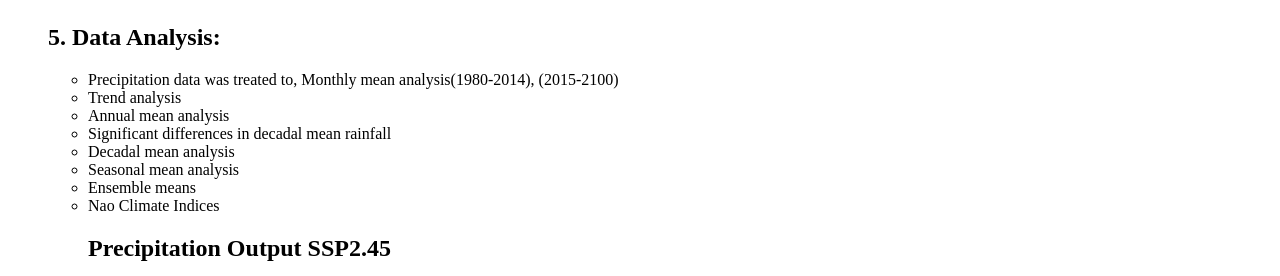
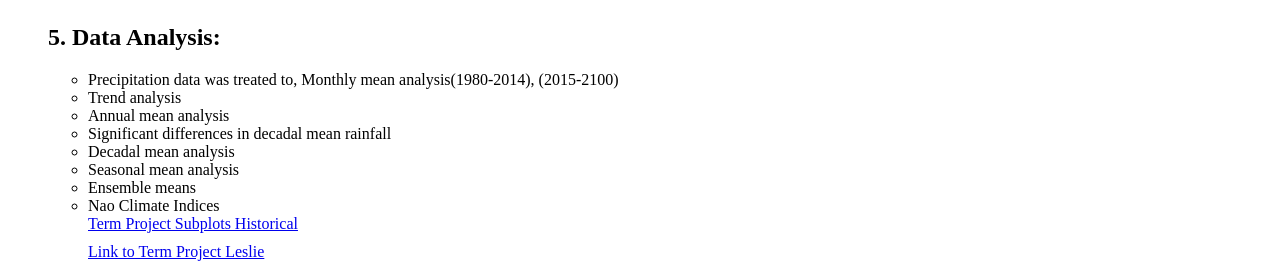
Before and after one commit to Godesh/Godesh.github.io, a plain HTML site: page index.html in a window 1280 px wide. Shown: the part 1930-2206 px from the top of the page. Drawn offline with Linux system fonts and the light colour scheme.

Commit message:
Update index.html

```diff
--- a/index.html
+++ b/index.html
@@ -196,8 +196,20 @@
 <html>
 <head>
     <title>Your Title Here</title>
+    <style>
+        .link {
+            margin-bottom: 10px; /* space below each link */
+        }
+    </style>
 </head>
 <body>
+    <div class="link">
+        <a href="https://ondemand.orc.gmu.edu/node/amd002.orc.gmu.edu/48034/lab/tree/clim680/Term%20project%20subplots%20historical-Copy1.ipynb">Term Project Subplots Historical</a>
+    </div>
+    <div class="link">
+        <a href="https://ondemand.orc.gmu.edu/node/amd002.orc.gmu.edu/48034/lab/tree/clim680/term%20project%20leslie.ipynb">Link to Term Project Leslie</a>
+    </div>
+
     <h2>Precipitation Output SSP2.45</h2>
     <img src="https://godesh.github.io/pyhton%20pics/ssp2.45.png" alt="Precipitation Output SSP2.45">
 
@@ -209,9 +221,6 @@
 </body>
 </html>
 
-
-    <a href="https://ondemand.orc.gmu.edu/node/amd002.orc.gmu.edu/48034/lab/tree/clim680/Term%20project%20subplots%20historical-Copy1.ipynb">Link to Jupyter Notebook</a>
-    <a href="https://ondemand.orc.gmu.edu/node/amd002.orc.gmu.edu/48034/lab/tree/clim680/term%20project%20leslie.ipynb">Link to Term Project Leslie</a>
 
 
 <!DOCTYPE html>
```
